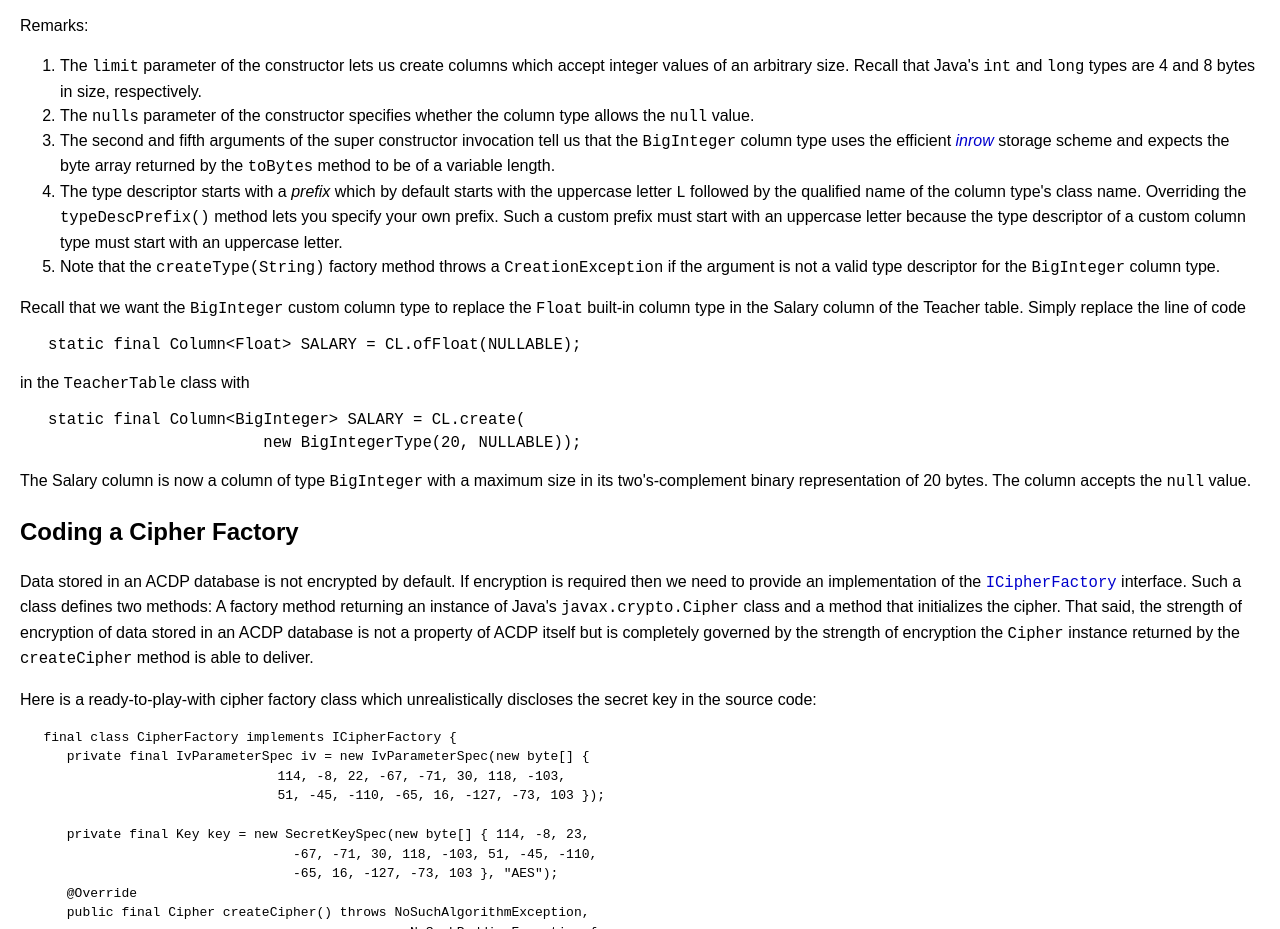
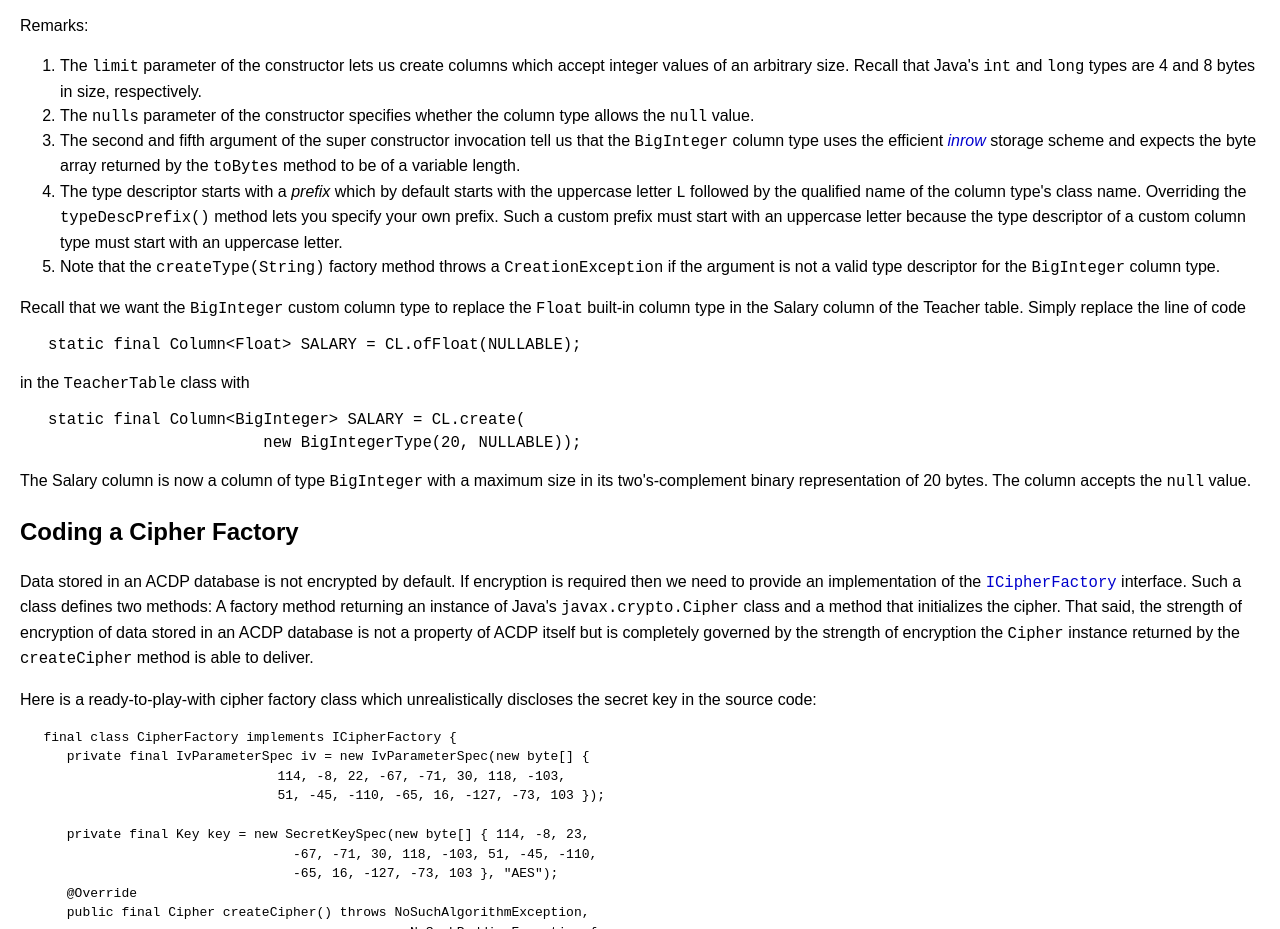
Before and after one commit to acdphome/acdphome.github.io, a plain HTML site: page docs/tutorial/design.html in a window 1280 px wide. Shown: the part 4422-5351 px from the top of the page. Drawn offline with Linux system fonts and the light colour scheme.

Commit message:
Another typo

```diff
--- a/docs/tutorial/design.html
+++ b/docs/tutorial/design.html
@@ -367,7 +367,7 @@
       column type allows the <code>null</code> value.
       </li>
       <li>
-      The second and fifth arguments of the super constructor invocation tell
+      The second and fifth argument of the super constructor invocation tell
       us that the <code>BigInteger</code> column type uses the efficient
       <a href="../javadoc/acdp/types/Type.Scheme.html#INROW"
       target="_blank"><em>inrow</em></a> storage scheme and expects the byte
```
